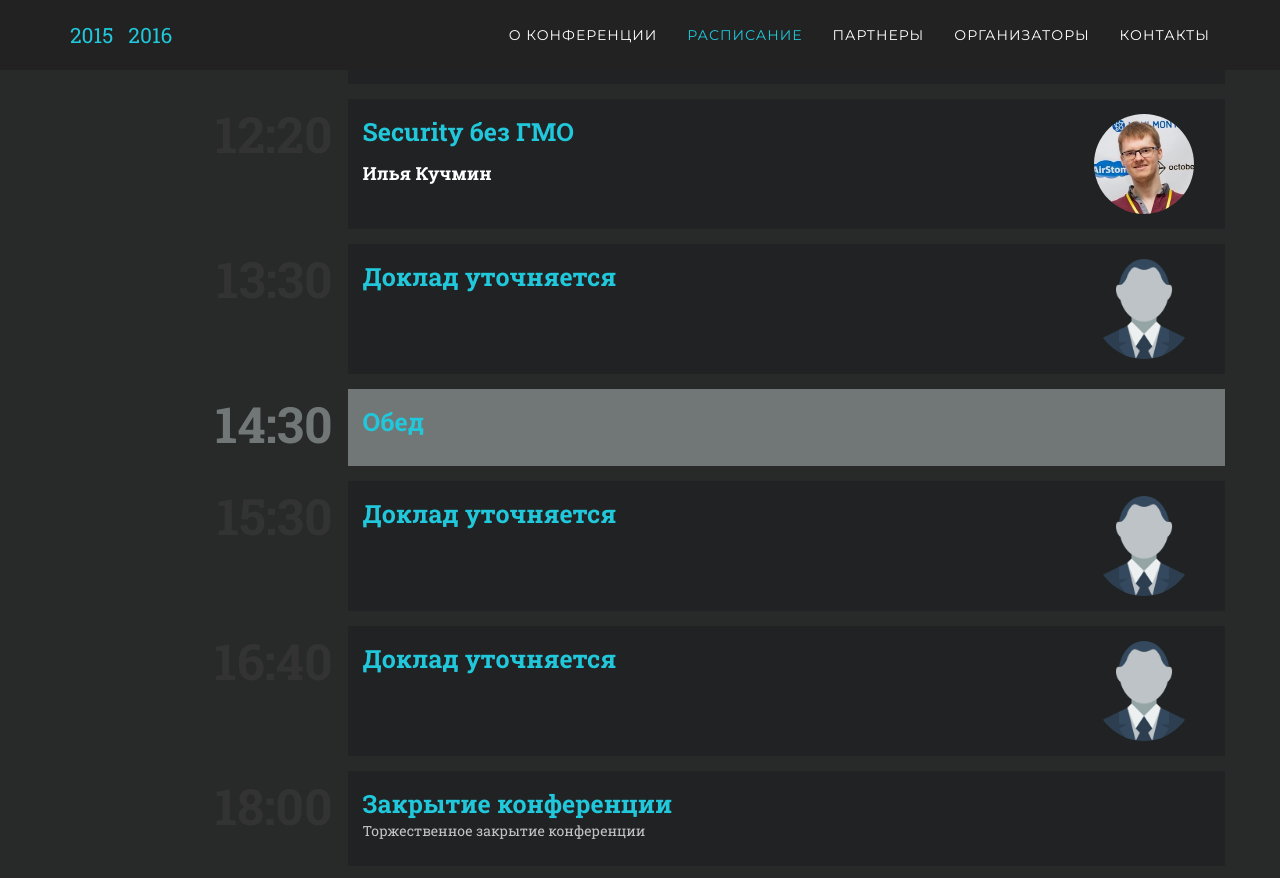
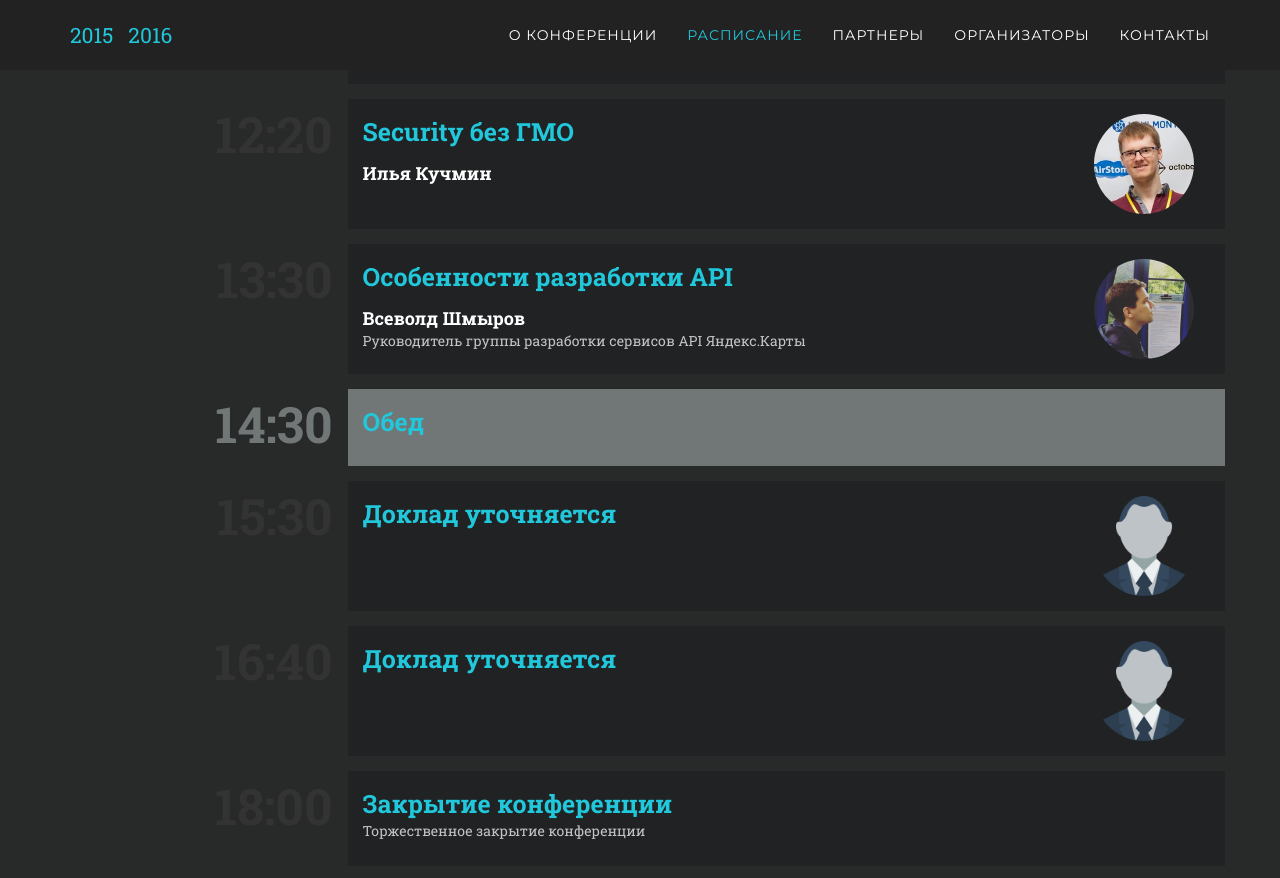
Before and after one commit to youcon/youcon.github.io, a Jekyll site: the page built from index.html, in a window 1280 px wide and 900 px high, scrolled down 2221 px. Shown: the top 878 px of the window. Built offline with Jekyll 4.4.1, drawn with Linux system fonts in a browser that asks for light colours; nearby versions of some CDN libraries; some web fonts are replaced.

Commit message:
Vsevold Shmirov was added.

```diff
--- a/_data/schedule.yml
+++ b/_data/schedule.yml
@@ -23,9 +23,11 @@
                         bio: ""
                         photo: "static/images/speakers/ikuchmin.png"
             - time: "13:30"
-              title: "Доклад уточняется"
+              title: "Особенности разработки API"
               speaker:
-                        photo: "static/images/speakers/default-speaker.png"
+                        name: "Всеволд Шмыров"
+                        bio: "Руководитель группы разработки сервисов API Яндекс.Карты"
+                        photo: "static/images/speakers/vshmirov.jpg"
             - time: "14:30"
               title: "Обед"
             - time: "15:30"
```
Also changed, not shown: static/images/speakers/vshmirov.jpg (added).
